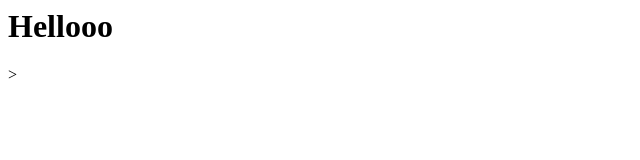
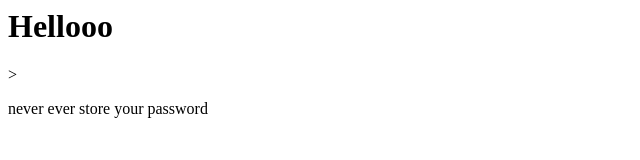
Before and after one commit to octarudin/example-repo, a plain HTML site: page index.html in a window 1280 px wide. Shown: the whole page, without its empty margins (0-640 px from the left). Drawn offline with Linux system fonts and the light colour scheme.

Commit message:
fix-example: change the readme and index files

```diff
--- a/index.html
+++ b/index.html
@@ -1 +1,5 @@
 <h1>Hellooo</h1>>
+
+<br>
+
+<p>never ever store your password</p>
```
Also changed, not shown: 1 other file.
